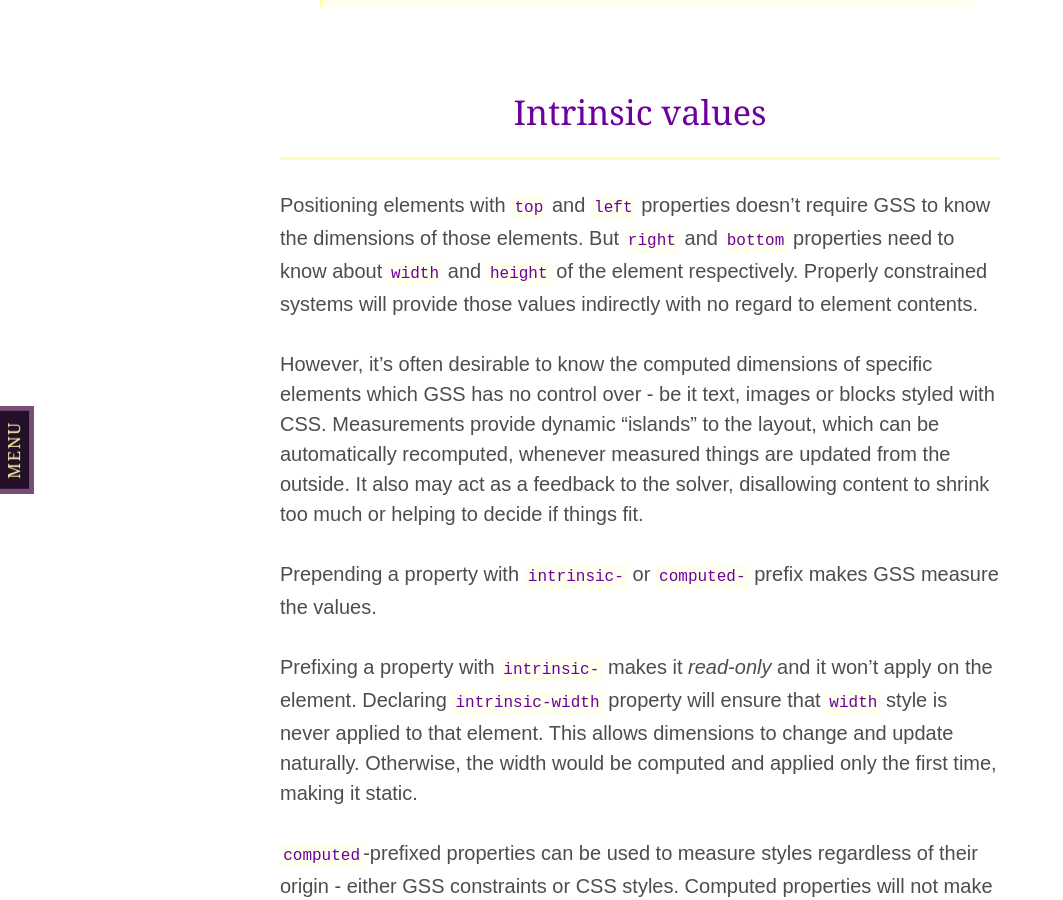
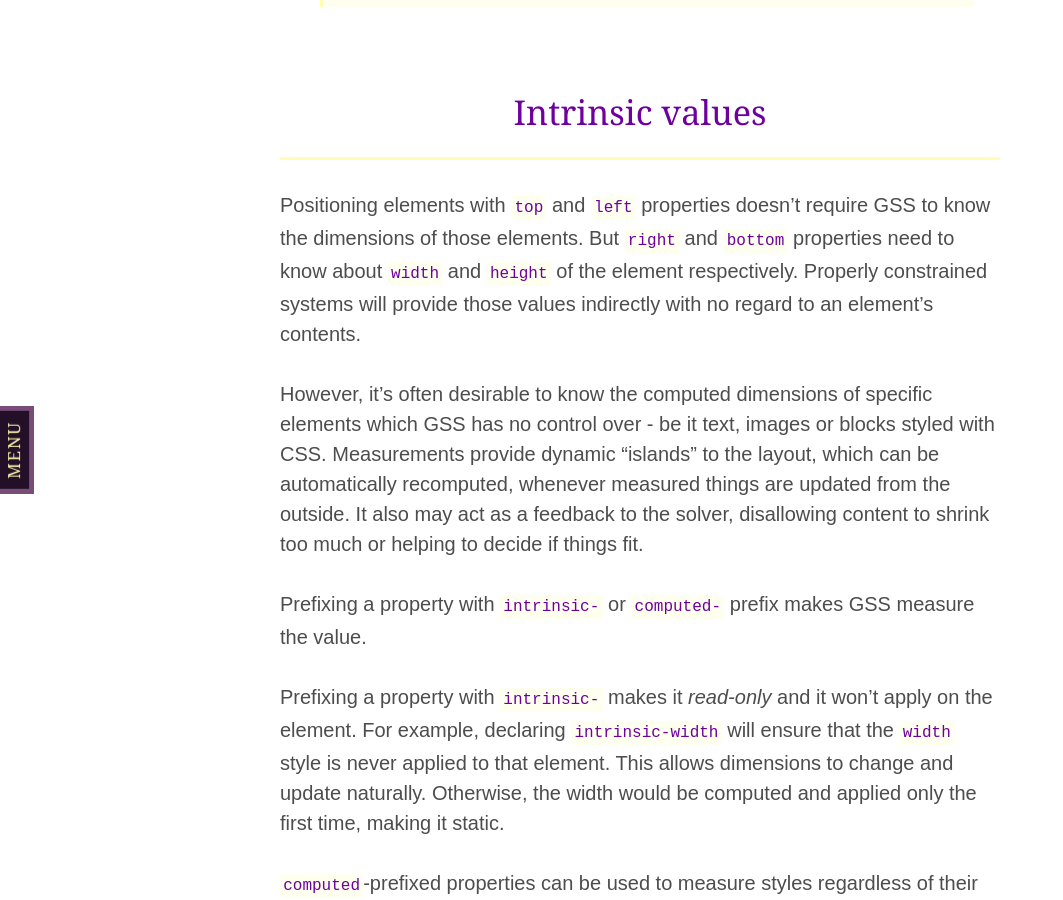
Before and after one commit to gss/gss.github.io, a Jekyll site: the page built from guides/_posts/2015-02-05-layout.html, in a window 1280 px wide and 900 px high, scrolled down 5660 px. Shown: the whole window, without its empty margins (0-1063 px from the left). Built offline with Jekyll 4.4.1, drawn with Linux system fonts in a browser that asks for light colours; some web fonts are replaced; Markdown is read by kramdown in place of the engine named in the settings; comment, search, counter and statistics services are not loaded.

Commit message:
update guide clarifications with suggestions from @paulyoung

```diff
--- a/guides/_posts/2014-01-11-ifelse.html
+++ b/guides/_posts/2014-01-11-ifelse.html
@@ -18,7 +18,7 @@ Media Queries allow layouts to adapt to the size of the viewport, but if you wan
 W3C members have received an [onslaught](http://www.xanthir.com/b4PR0) of requests for "Element Queries" - because web designers
 are desperate to achieve higher levels of adaptiveness with their layouts.  The idea with Element Queries is simple - individual elements
 can be responsive to their own size, which would allow for richer designs & more modular Style Sheets. W3C have
-[started a discussion](http://responsiveimagescg.github.io/eq-usecases/) about element queries but as this point they still don't have official endorsement of element queries.
+[started a discussion](http://responsiveimagescg.github.io/eq-usecases/) about element queries but at this point they still don't have official endorsement of element queries.
 
 Yet, even with the hypothetical Element Query, elements could only be adaptive to their size.  Why not allow elements to be adaptive to any property
 like `col-count` or even to a custom variable?
--- a/guides/_posts/2015-02-05-layout.html
+++ b/guides/_posts/2015-02-05-layout.html
@@ -205,13 +205,13 @@ GSS provides syntax sugar called 2d properties to constrain both height and widt
 
 ## Intrinsic values
 
-Positioning elements with `top` and `left` properties doesn't require GSS to know the dimensions of those elements. But `right` and `bottom` properties need to know about `width` and `height` of the element respectively. Properly constrained systems will provide those values indirectly with no regard to element contents.
+Positioning elements with `top` and `left` properties doesn't require GSS to know the dimensions of those elements. But `right` and `bottom` properties need to know about `width` and `height` of the element respectively. Properly constrained systems will provide those values indirectly with no regard to an element's contents.
 
 However, it's often desirable to know the computed dimensions of specific elements which GSS has no control over - be it text, images or blocks styled with CSS. Measurements provide dynamic "islands" to the layout, which can be automatically recomputed, whenever measured things are updated from the outside. It also may act as a feedback to the solver, disallowing content to shrink too much or helping to decide if things fit.
 
-Prepending a property with `intrinsic-` or `computed-` prefix makes GSS measure the values.
+Prefixing a property with `intrinsic-` or `computed-` prefix makes GSS measure the value.
 
-Prefixing a property with `intrinsic-` makes it *read-only* and it won't apply on the element. Declaring `intrinsic-width` property will ensure that `width` style is never applied to that element. This allows dimensions to change and update naturally. Otherwise, the width would be computed and applied only the first time, making it static.
+Prefixing a property with `intrinsic-` makes it *read-only* and it won't apply on the element. For example, declaring `intrinsic-width` will ensure that the `width` style is never applied to that element. This allows dimensions to change and update naturally. Otherwise, the width would be computed and applied only the first time, making it static.
 
 `computed`-prefixed properties can be used to measure styles regardless of their origin - either GSS constraints or CSS styles. Computed properties will not make styles *read-only*, unlike `intrinsic`-prefixed properties.
 
```
